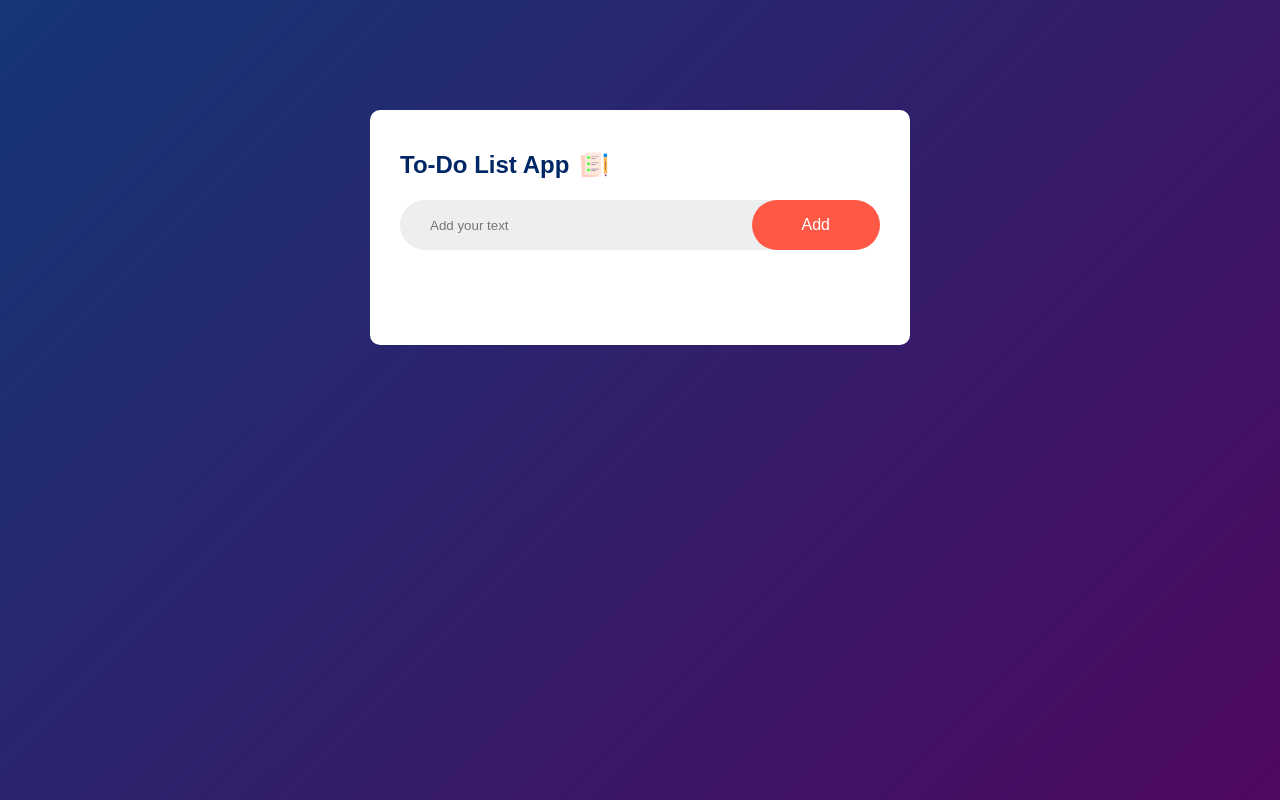
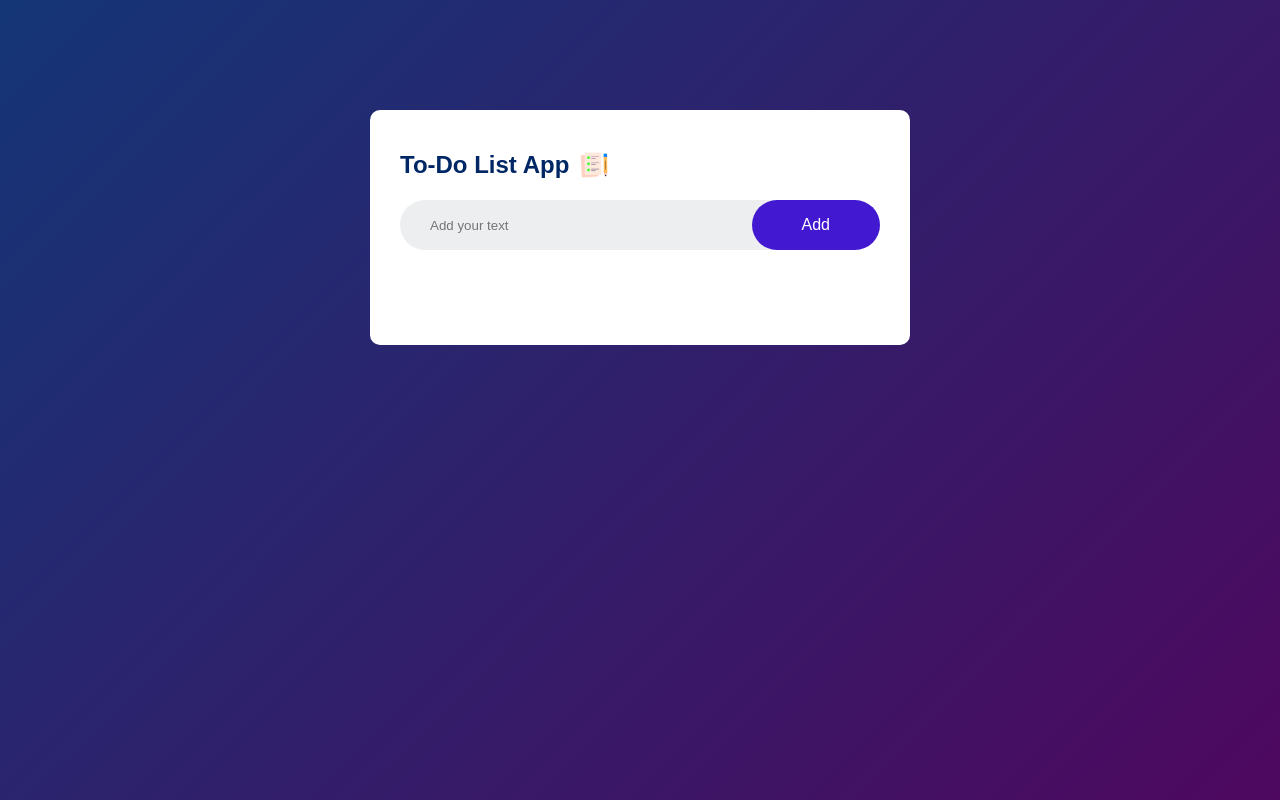
Before and after one commit to sniperthegoat/To-Do-List-Main, a plain HTML site: page index.html in a window 1280 px wide. Drawn offline with Linux system fonts and the light colour scheme.

Commit message:
color change

```diff
--- a/style.css
+++ b/style.css
@@ -48,7 +48,7 @@ button {
     border: none;
     outline: none;
     padding: 16px 50px;
-    background: #ff5945;
+    background: #4218d0;
     color: #fff;
     font-size: 16px;
     cursor: pointer;
```
